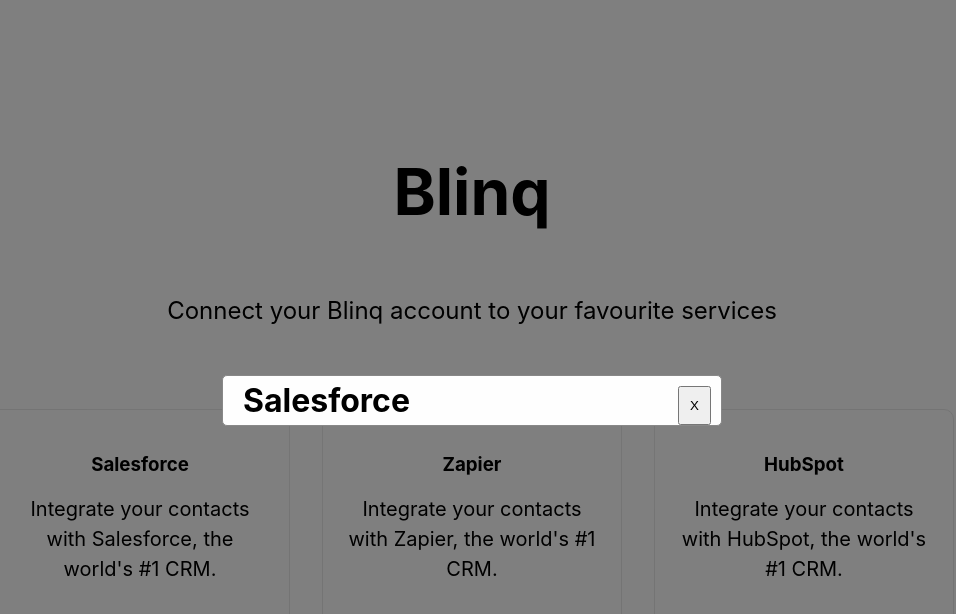
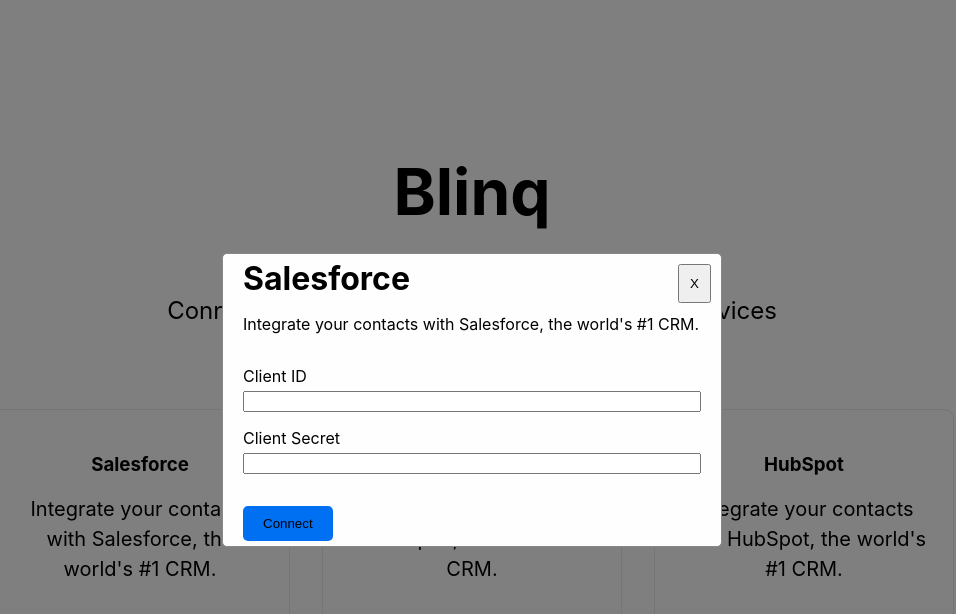
Before and after one commit to BauTancredi/fullstack-challenge, a Next.js app: page / in a window 1280 px wide. Both pictures are taken after a click on the element 308 px from the left and 518 px from the top of the page. Shown: the top 614 px of the page, without its empty margins (168-1124 px from the left). Built offline with nearby package versions, Linux system fonts and the light colour scheme.

Commit message:
Displaying the fields of each integration in the modal

```diff
--- a/components/Modal.tsx
+++ b/components/Modal.tsx
@@ -1,7 +1,7 @@
 import React from "react";
 
 import styles from "../styles/Home.module.css";
-import { Integration } from "../types";
+import { Field, Integration } from "../types";
 
 interface ModalProps {
   data: Integration;
@@ -23,6 +23,19 @@
         </button>
 
         <h1>{data.name}</h1>
+
+        <p>{data.description}</p>
+
+        <div className={styles.fields}>
+          {data.fields.map((field: Field) => (
+            <div key={field.name} className={styles.fieldContainer}>
+              <label htmlFor={field.name}>{field.name}</label>
+              <input id={field.name} required={field.required} type={field.type} />
+            </div>
+          ))}
+        </div>
+
+        <button className={styles.button}>Connect</button>
       </div>
     </div>
   );
--- a/data/integrations.json
+++ b/data/integrations.json
@@ -5,7 +5,20 @@
     "url": "https://www.salesforce.com/",
     "image": "https://cdn-www.infobip.com/wp-content/uploads/2020/10/14141818/salesforce-png.jpg",
     "description": "Integrate your contacts with Salesforce, the world's #1 CRM.",
-    "fields": []
+    "fields": [
+      {
+        "id": "1",
+        "name": "Client ID",
+        "type": "text",
+        "required": true
+      },
+      {
+        "id": "2",
+        "name": "Client Secret",
+        "type": "text",
+        "required": true
+      }
+    ]
   },
   {
     "id": "2",
@@ -13,7 +26,14 @@
     "url": "https://zapier.com/",
     "image": "https://zapier.com/static/images/zapier-logo.png",
     "description": "Integrate your contacts with Zapier, the world's #1 CRM.",
-    "fields": []
+    "fields": [
+      {
+        "id": "1",
+        "name": "API Key",
+        "type": "text",
+        "required": true
+      }
+    ]
   },
   {
     "id": "3",
@@ -21,6 +41,25 @@
     "url": "https://www.hubspot.com/",
     "image": "https://www.hubspot.com/hubfs/HubSpot%20Logo%20White.png",
     "description": "Integrate your contacts with HubSpot, the world's #1 CRM.",
-    "fields": []
+    "fields": [
+      {
+        "id": "1",
+        "name": "Tenant Domain",
+        "type": "text",
+        "required": true
+      },
+      {
+        "id": "2",
+        "name": "Client ID",
+        "type": "text",
+        "required": true
+      },
+      {
+        "id": "3",
+        "name": "Client Secret",
+        "type": "text",
+        "required": true
+      }
+    ]
   }
 ]
--- a/styles/Home.module.css
+++ b/styles/Home.module.css
@@ -136,3 +136,33 @@
   padding: 10px;
   cursor: pointer;
 }
+
+.buttonContainer {
+  display: flex;
+  justify-content: center;
+  align-items: center;
+  margin-top: 20px;
+  gap: 10px;
+}
+
+.button {
+  padding: 10px 20px;
+  border-radius: 5px;
+  border: none;
+  cursor: pointer;
+  background-color: #0070f3;
+}
+
+.fields {
+  margin: 2rem 0;
+}
+
+.fields>div {
+  margin-bottom: 1rem;
+}
+
+.fieldContainer {
+  display: flex;
+  flex-direction: column;
+  gap: 5px;
+}
```
Also changed, not shown: types/index.ts (+7 -0 lines).
